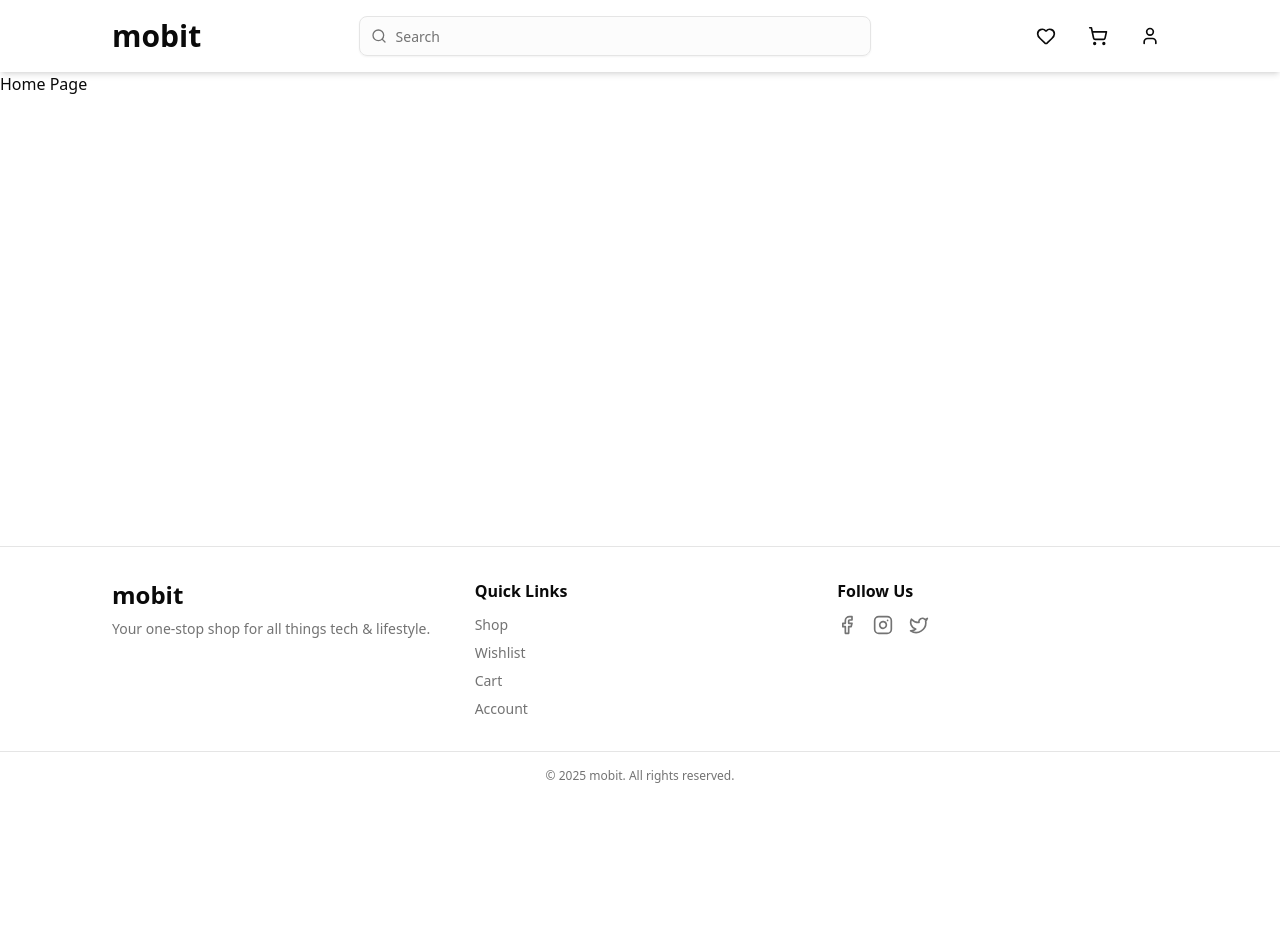
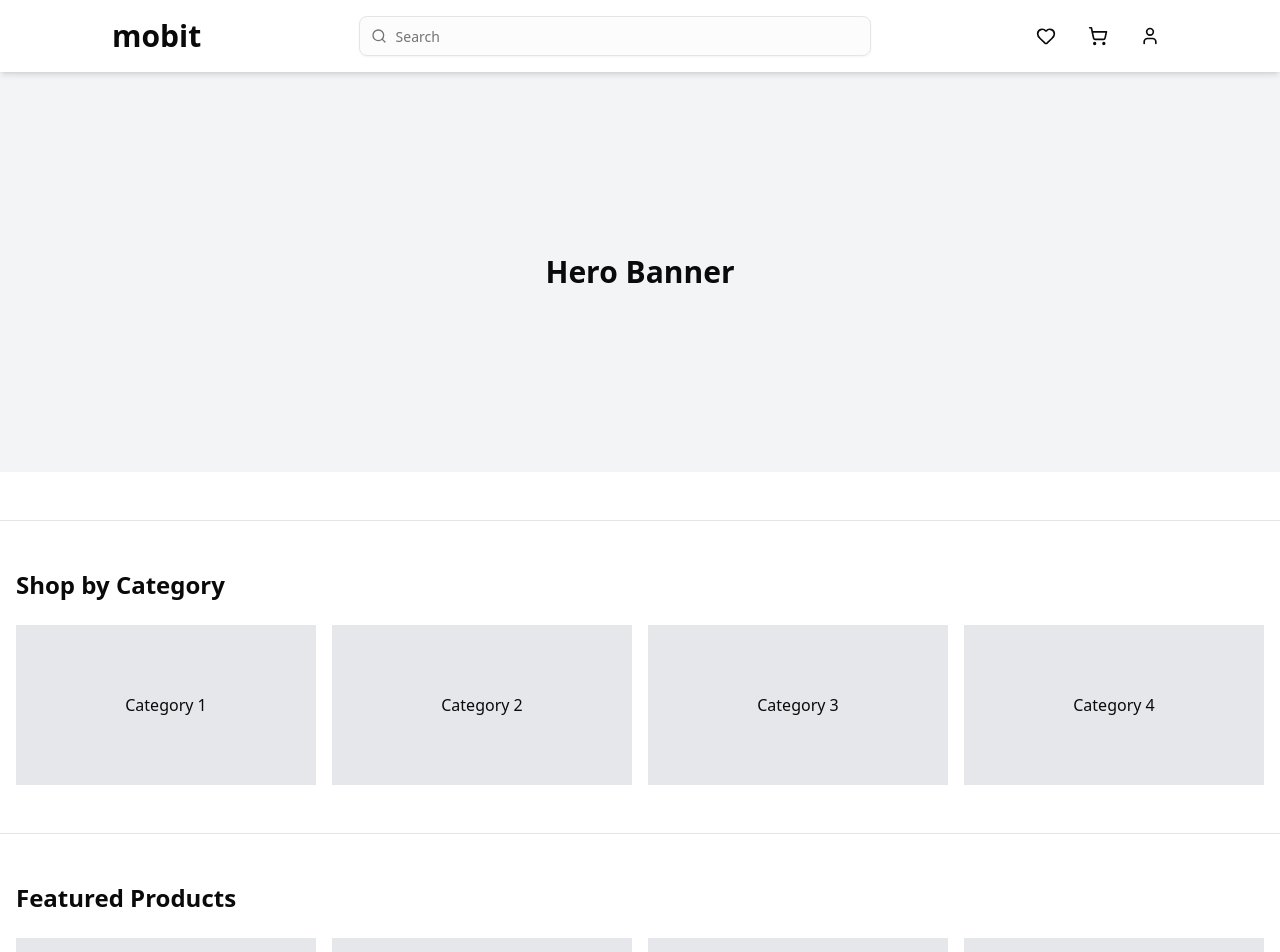
Before and after one commit to suhaibahmedshaikh/mobit-store, a React (Vite) app in the folder client/: page / in a window 1280 px wide. Shown: the top 952 px of the page. Before the commit the page ends 800 px from the top, so only its background shows below. Built offline with nearby package versions, Linux system fonts and the light colour scheme.

Commit message:
added home mockup layout

```diff
--- a/client/src/pages/shop/Home.jsx
+++ b/client/src/pages/shop/Home.jsx
@@ -1,5 +1,77 @@
+import { Separator } from "@/components/ui/separator";
+
 const Home = () => {
-  return <h2>Home Page</h2>;
+  return (
+    <div className="space-y-12">
+      {/* Hero Section */}
+      <section className="w-full h-[400px] bg-gray-100 flex items-center justify-center">
+        <h1 className="text-3xl font-bold">Hero Banner</h1>
+      </section>
+
+      <Separator />
+
+      {/* Category Highlights */}
+      <section className="container mx-auto px-4">
+        <h2 className="text-2xl font-semibold mb-6">Shop by Category</h2>
+        <div className="grid grid-cols-2 md:grid-cols-4 gap-4">
+          <div className="bg-gray-200 h-40 flex items-center justify-center">
+            Category 1
+          </div>
+          <div className="bg-gray-200 h-40 flex items-center justify-center">
+            Category 2
+          </div>
+          <div className="bg-gray-200 h-40 flex items-center justify-center">
+            Category 3
+          </div>
+          <div className="bg-gray-200 h-40 flex items-center justify-center">
+            Category 4
+          </div>
+        </div>
+      </section>
+
+      <Separator />
+
+      {/* Featured Products */}
+      <section className="container mx-auto px-4">
+        <h2 className="text-2xl font-semibold mb-6">Featured Products</h2>
+        <div className="grid grid-cols-2 md:grid-cols-4 gap-4">
+          {[...Array(4)].map((_, i) => (
+            <div
+              key={i}
+              className="bg-gray-200 h-60 flex items-center justify-center"
+            >
+              Product {i + 1}
+            </div>
+          ))}
+        </div>
+      </section>
+
+      <Separator />
+
+      {/* Deals or Promotions */}
+      <section className="w-full bg-gray-100 py-12 text-center">
+        <h2 className="text-2xl font-semibold mb-4">Special Offers</h2>
+        <p className="text-lg">Catch the latest deals now!</p>
+      </section>
+
+      <Separator />
+
+      {/* Recommended for you */}
+      <section className="container mx-auto px-4">
+        <h2 className="text-2xl font-semibold mb-6">Recommended for You</h2>
+        <div className="grid grid-cols-2 md:grid-cols-4 gap-4">
+          {[...Array(4)].map((_, i) => (
+            <div
+              key={i}
+              className="bg-gray-200 h-60 flex items-center justify-center"
+            >
+              Product {i + 1}
+            </div>
+          ))}
+        </div>
+      </section>
+    </div>
+  );
 };
 
 export default Home;
```
